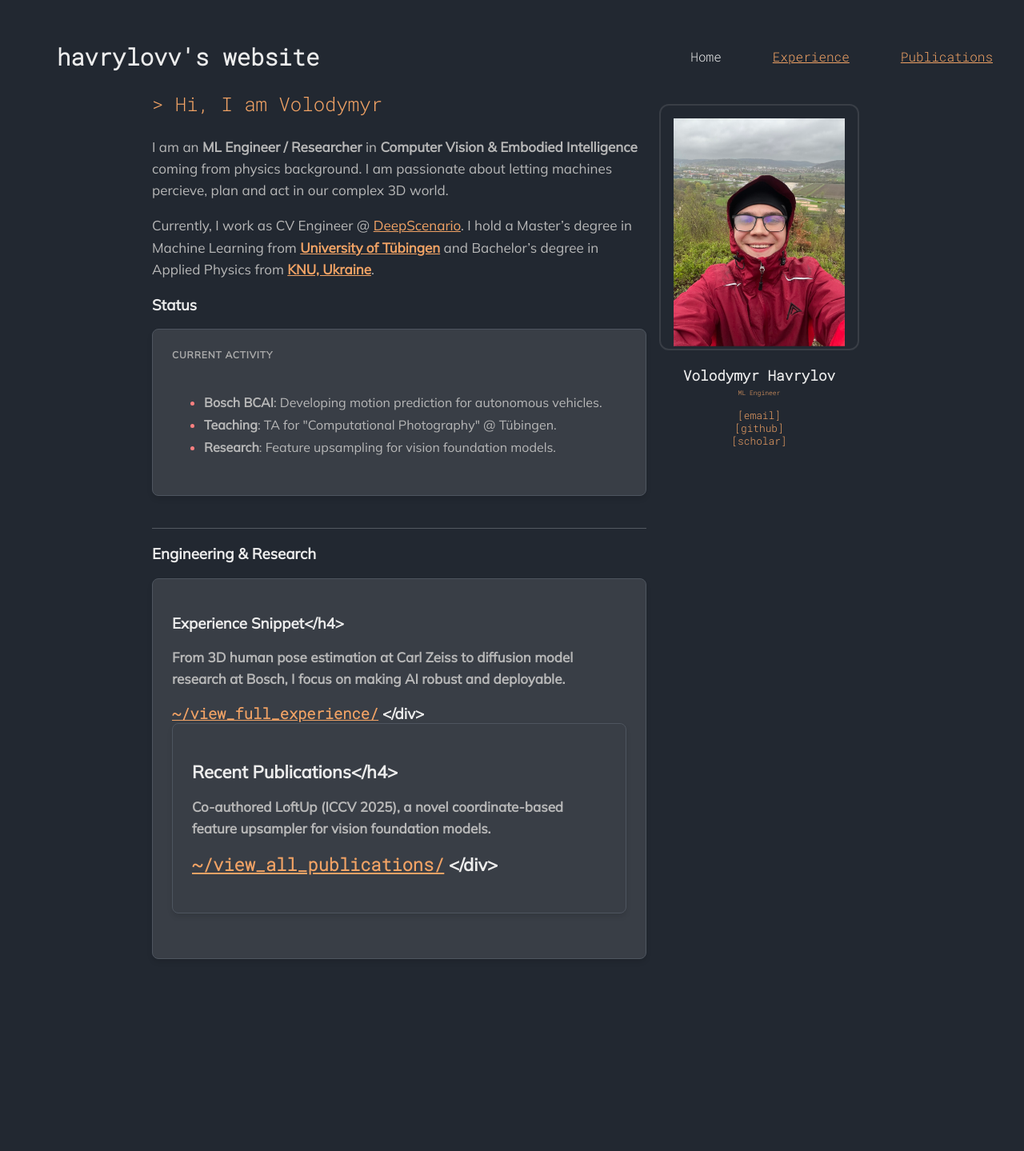
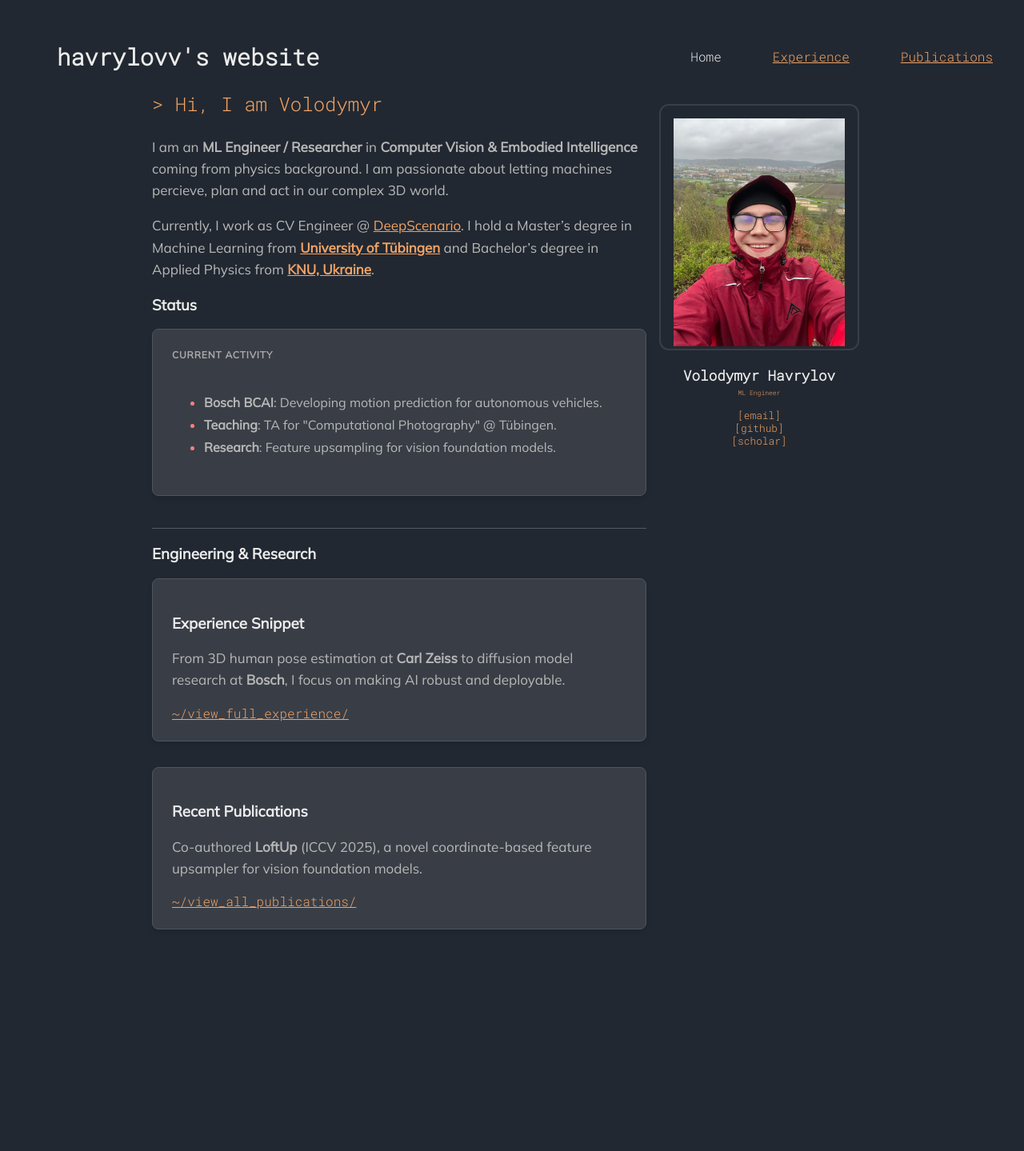
Before and after one commit to havrylovv/havrylovv.github.io, a Jekyll site: the page built from index.md, in a window 1280 px wide. Shown: the whole page at 80% size. Built offline with Jekyll 4.4.1, drawn with Linux system fonts in a browser that asks for light colours; after the commit the page ends 1402 px from its top, so only the background shows below that.

Commit message:
layout: improved main page

```diff
--- a/index.md
+++ b/index.md
@@ -26,13 +26,13 @@ Currently, I work as CV Engineer @ [DeepScenario](https://www.deepscenario.com/)
 ### Engineering & Research
 
 <div class="card">
-  <h3>Experience Snippet</h4>
+  <h3>Experience Snippet</h3>
   <p>From 3D human pose estimation at <strong>Carl Zeiss</strong> to diffusion model research at <strong>Bosch</strong>, I focus on making AI robust and deployable.</p>
   <a href="/experience/" class="mono yellow">~/view_full_experience/</a>
 </div>
 
 <div class="card">
-  <h3>Recent Publications</h4>
+  <h3>Recent Publications</h3>
   <p>Co-authored <strong>LoftUp</strong> (ICCV 2025), a novel coordinate-based feature upsampler for vision foundation models.</p>
   <a href="/papers/" class="mono yellow">~/view_all_publications/</a>
 </div>
```
Also changed, not shown: papers.md (+1 -1 lines).
